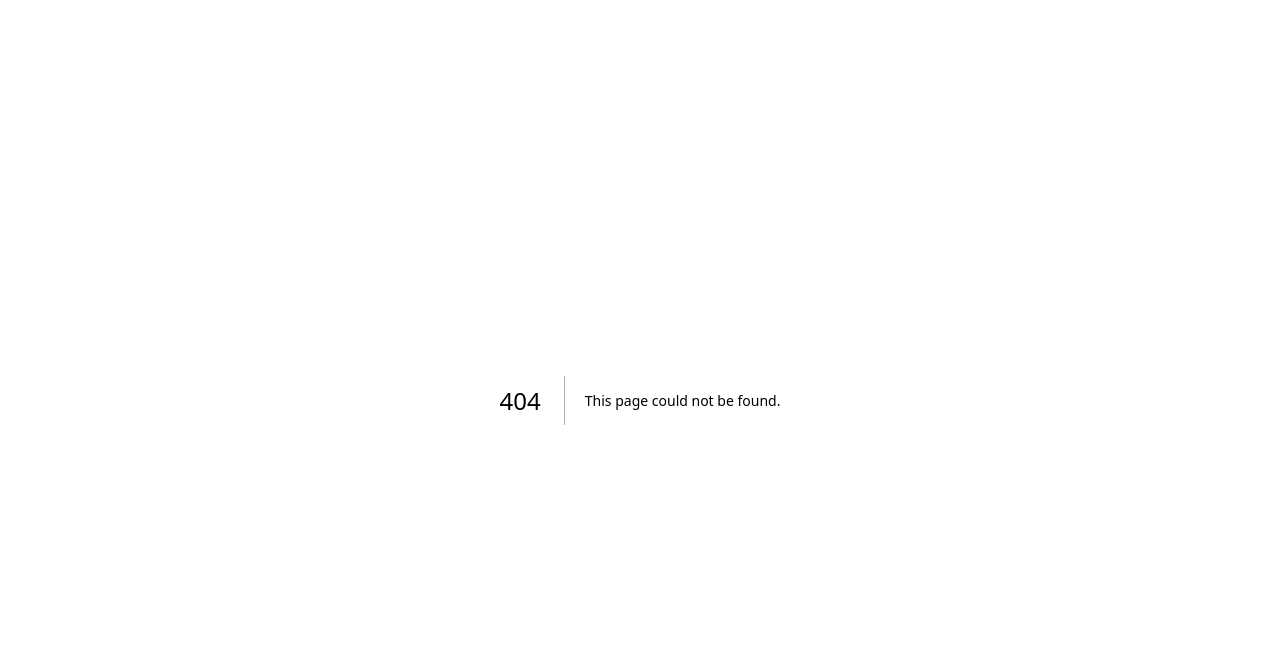
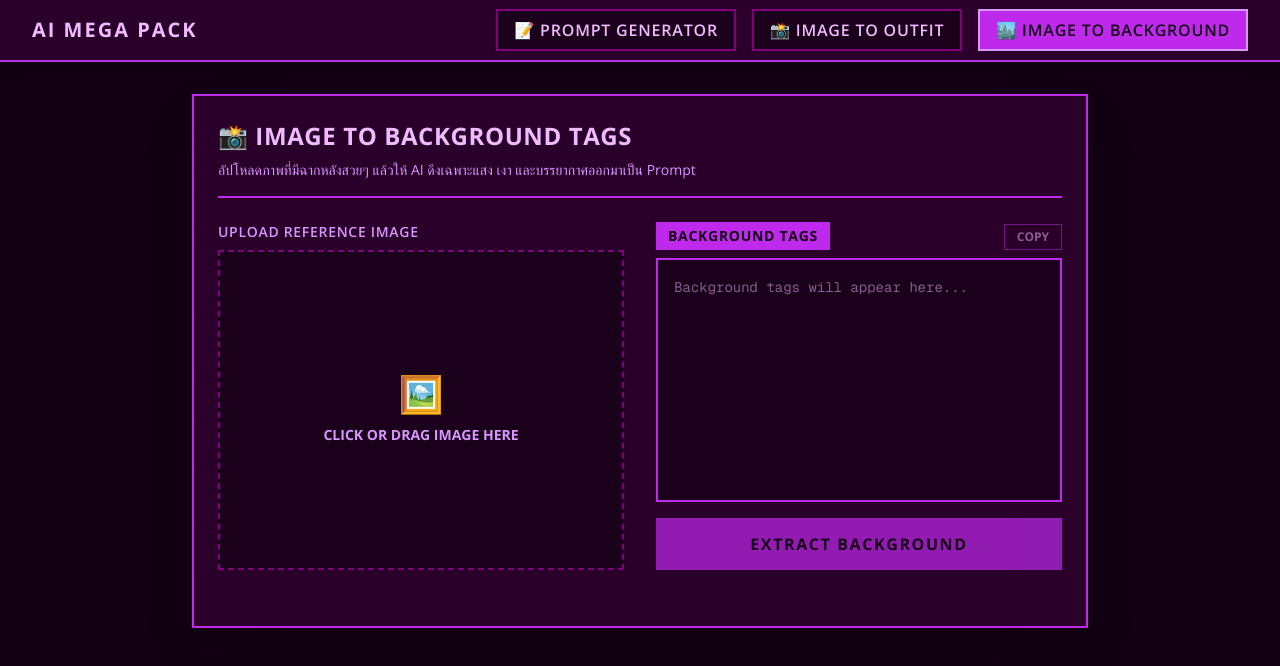
Before and after one commit to modsunxx/sd-prompt-gen, a Next.js app: page /image-to-background in a window 1280 px wide. Before the commit this address had no page. Shown: the top 666 px of the page. Built offline with nearby package versions, Linux system fonts and the light colour scheme.

Commit message:
Add image to background

```diff
--- /dev/null
+++ b/src/app/image-to-background/page.tsx
@@ -0,0 +1,241 @@
+"use client";
+
+import { useState, ChangeEvent } from "react";
+import { Open_Sans } from "next/font/google";
+import Navbar from "../../components/Navbar"; // ปรับ path ให้ตรงกับโครงสร้างของคุณ
+
+const openSans = Open_Sans({
+  subsets: ["latin"],
+  weight: ["300", "400", "600", "700", "800"],
+});
+
+export default function ImageToBackground() {
+  const [imageFile, setImageFile] = useState<File | null>(null);
+  const [previewUrl, setPreviewUrl] = useState<string | null>(null);
+  const [isGenerating, setIsGenerating] = useState(false);
+  const [resultTags, setResultTags] = useState("");
+  const [copied, setCopied] = useState(false);
+
+  // ธีมสี (อิงจากโหมด SFW ปกติ)
+  const theme = {
+    bgApp: "bg-[#130013]",
+    bgCard: "bg-[#2a002a]",
+    borderMain: "border-[#be29ec]",
+    borderDim: "border-[#800080]",
+    textMain: "text-[#efbbff]",
+    textMuted: "text-[#d896ff]",
+    bgInput: "bg-[#1a001a]",
+    accent: "bg-[#be29ec]",
+    accentHover: "hover:bg-[#d896ff]",
+    textDark: "text-[#130013]",
+    glow: "shadow-2xl",
+  };
+
+  const handleImageUpload = (e: ChangeEvent<HTMLInputElement>) => {
+    const file = e.target.files?.[0];
+    if (file) {
+      setImageFile(file);
+      setPreviewUrl(URL.createObjectURL(file));
+      setResultTags(""); // เคลียร์ผลลัพธ์เก่าเมื่ออัปโหลดรูปใหม่
+    }
+  };
+
+  const convertToBase64 = (file: File): Promise<string> => {
+    return new Promise((resolve, reject) => {
+      const reader = new FileReader();
+      reader.readAsDataURL(file);
+      reader.onload = () => resolve(reader.result as string);
+      reader.onerror = (error) => reject(error);
+    });
+  };
+
+  const extractBackground = async () => {
+    if (!imageFile) {
+      alert("กรุณาอัปโหลดรูปภาพก่อนครับ!");
+      return;
+    }
+
+    const apiKey = process.env.NEXT_PUBLIC_GROQ_API_KEY;
+    if (!apiKey) {
+      alert("⚠️ ไม่พบ API Key!");
+      return;
+    }
+
+    setIsGenerating(true);
+
+    try {
+      const base64Image = await convertToBase64(imageFile);
+
+      const res = await fetch(
+        "https://api.groq.com/openai/v1/chat/completions",
+        {
+          method: "POST",
+          headers: {
+            "Content-Type": "application/json",
+            Authorization: `Bearer ${apiKey}`,
+          },
+          body: JSON.stringify({
+            model: "llama-3.2-11b-vision-preview", // ✅ เปลี่ยนมาใช้รุ่น 11b แทน
+            messages: [
+              {
+                role: "user",
+                content: [
+                  {
+                    type: "text",
+                    text: `You are an expert Stable Diffusion prompt engineer specializing in environmental and background Danbooru tags.
+Your ONLY task is to analyze the uploaded image and extract the background, environment, lighting, and atmosphere tags.
+
+CRITICAL RULES:
+1. IGNORE all characters, people, clothing, poses, and anatomy. Focus STRICTLY on the world around them.
+2. Output ONLY a flat, comma-separated string of Danbooru tags. DO NOT write sentences or any introductory text.
+3. Categorize your extraction mentally into: Location, Lighting & Time, Objects & Architecture, and Atmosphere/Camera.
+
+Example valid output: outdoors, night, cyberpunk city, neon lights, raining, wet street, reflections, blurry background, bokeh`,
+                  },
+                  {
+                    type: "image_url",
+                    image_url: {
+                      url: base64Image,
+                    },
+                  },
+                ],
+              },
+            ],
+            temperature: 0.2, // ปรับให้ต่ำเพื่อความแม่นยำ ไม่เพ้อเจ้อ
+          }),
+        },
+      );
+
+      if (res.ok) {
+        const data = await res.json();
+        const extracted = data.choices[0].message.content.trim();
+        // ลบพวกข้อความอธิบายที่ AI อาจจะแอบแถมมา
+        const cleanTags = extracted
+          .replace(/^Here are the tags:|^Tags:/gi, "")
+          .trim();
+        setResultTags(cleanTags);
+      } else {
+        const err = await res.json();
+        console.error("API Error:", err);
+        alert("เกิดข้อผิดพลาดจาก API ครับ ลองใหม่อีกครั้ง");
+      }
+    } catch (error) {
+      console.error("Error generating background tags:", error);
+      alert("เกิดข้อผิดพลาดในการดึงข้อมูลครับ");
+    } finally {
+      setIsGenerating(false);
+    }
+  };
+
+  const copyToClipboard = () => {
+    if (!resultTags) return;
+    navigator.clipboard.writeText(resultTags);
+    setCopied(true);
+    setTimeout(() => setCopied(false), 2000);
+  };
+
+  return (
+    <div
+      className={`min-h-screen ${theme.bgApp} transition-colors duration-500 text-[#efbbff] ${openSans.className} pb-16`}
+    >
+      <Navbar isNsfw={false} />
+
+      <div
+        className={`max-w-4xl mx-auto mt-8 ${theme.bgCard} rounded-none border-2 ${theme.borderMain} ${theme.glow} p-6`}
+      >
+        <div className={`mb-6 border-b-2 ${theme.borderMain} pb-4`}>
+          <h1
+            className={`text-2xl font-bold ${theme.textMain} uppercase tracking-wide flex items-center`}
+          >
+            📸 Image to Background Tags
+          </h1>
+          <p className={`text-sm ${theme.textMuted} mt-2`}>
+            อัปโหลดภาพที่มีฉากหลังสวยๆ แล้วให้ AI ดึงเฉพาะแสง เงา
+            และบรรยากาศออกมาเป็น Prompt
+          </p>
+        </div>
+
+        <div className="grid grid-cols-1 md:grid-cols-2 gap-8 mb-8">
+          {/* ฝั่งอัปโหลดรูปภาพ */}
+          <div className="flex flex-col">
+            <label
+              className={`mb-2 text-sm font-semibold ${theme.textMuted} uppercase tracking-wider`}
+            >
+              Upload Reference Image
+            </label>
+            <div
+              className={`relative w-full h-80 border-2 border-dashed ${theme.borderDim} ${theme.bgInput} flex items-center justify-center overflow-hidden hover:${theme.borderMain} transition-colors`}
+            >
+              <input
+                type="file"
+                accept="image/*"
+                onChange={handleImageUpload}
+                className="absolute inset-0 w-full h-full opacity-0 cursor-pointer z-10"
+              />
+              {previewUrl ? (
+                <img
+                  src={previewUrl}
+                  alt="Preview"
+                  className="w-full h-full object-contain"
+                />
+              ) : (
+                <div className="text-center p-4">
+                  <span className="text-4xl mb-2 block">🖼️</span>
+                  <span
+                    className={`${theme.textMuted} text-sm font-bold uppercase`}
+                  >
+                    Click or Drag Image Here
+                  </span>
+                </div>
+              )}
+            </div>
+          </div>
+
+          {/* ฝั่งผลลัพธ์ */}
+          <div className="flex flex-col justify-between">
+            <div className="flex-1 flex flex-col mb-4">
+              <div className="flex justify-between items-end mb-2">
+                <label
+                  className={`text-sm font-bold ${theme.textDark} ${theme.accent} inline-block px-3 py-1 uppercase tracking-wider`}
+                >
+                  Background Tags
+                </label>
+                <button
+                  onClick={copyToClipboard}
+                  disabled={!resultTags}
+                  className={`text-xs font-bold ${theme.textMain} border ${theme.borderMain} ${theme.accentHover} hover:${theme.textDark} px-3 py-1 transition-all uppercase disabled:opacity-50 disabled:cursor-not-allowed`}
+                >
+                  {copied ? "Copied!" : "Copy"}
+                </button>
+              </div>
+              <textarea
+                readOnly
+                value={resultTags}
+                placeholder="Background tags will appear here..."
+                className={`w-full flex-1 p-4 rounded-none ${theme.bgInput} border-2 ${theme.borderMain} text-sm font-mono ${theme.textMain} focus:outline-none resize-none leading-relaxed min-h-40`}
+              />
+            </div>
+
+            <button
+              onClick={extractBackground}
+              disabled={!imageFile || isGenerating}
+              className={`w-full font-bold py-3 px-4 rounded-none border-2 transition-all duration-300 uppercase tracking-widest flex justify-center items-center disabled:opacity-70 disabled:cursor-not-allowed ${
+                isGenerating
+                  ? `${theme.bgInput} ${theme.textMain} border-dashed ${theme.borderDim}`
+                  : `${theme.accent} ${theme.accentHover} ${theme.textDark} border-transparent hover:${theme.borderMain}`
+              }`}
+            >
+              {isGenerating ? (
+                <span className="flex items-center gap-2 animate-pulse">
+                  ⏳ Extracting Environment...
+                </span>
+              ) : (
+                "Extract Background"
+              )}
+            </button>
+          </div>
+        </div>
+      </div>
+    </div>
+  );
+}
--- a/src/components/Navbar.tsx
+++ b/src/components/Navbar.tsx
@@ -8,6 +8,7 @@ export default function Navbar({ isNsfw = false }: { isNsfw?: boolean }) {
   const navLinks = [
     { name: "📝 Prompt Generator", path: "/" },
     { name: "📸 Image to Outfit", path: "/image-to-prompt" },
+    { name: "🏙️ Image to Background", path: "/image-to-background" }, // 🚀 เพิ่มเมนูใหม่ตรงนี้
   ];
 
   // กำหนดสี Navbar ตามโหมด
```
